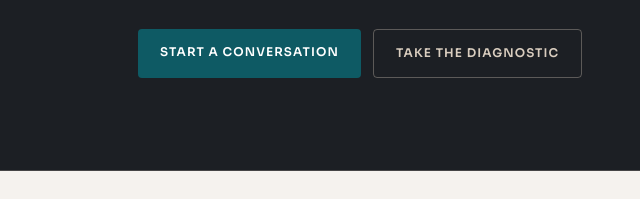
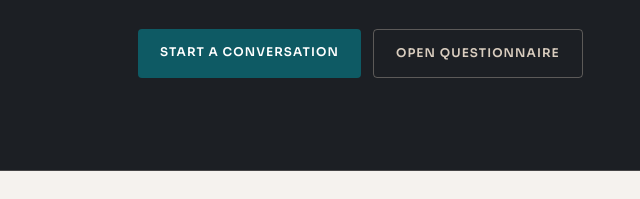
Before and after one commit to Br3nnie/corbelle-site, a website: page index.html in a window 1280 px wide. Shown: the part 754-953 px from the top of the page, 0-640 px from the left. Drawn offline with Linux system fonts and the light colour scheme.

Commit message:
Point homepage CTA to Process Pain Check

```diff
--- a/content/home.json
+++ b/content/home.json
@@ -7,7 +7,7 @@
     "hero.title": "When you are making a decision that really matters, who do you speak to?",
     "hero.subtitle2": "Not coaching. Not consulting. Partnership.",
     "hero.primaryCta": "Start a conversation",
-    "hero.secondaryCta": "Take the diagnostic",
+    "hero.secondaryCta": "Open Questionnaire",
     "problem.eyebrow": "The Problem",
     "problem.intro": "There’s a kind of pressure that doesn’t get talked about much.",
     "problem.copy1": "You’re leading an organisation of fifty, a hundred, or two hundred people. A vendor has sent you a major proposal, an investor is asking about your AI strategy. The decisions are significant. The spend is real. Your political capital is at risk.",
--- a/index.html
+++ b/index.html
@@ -34,7 +34,7 @@
       <p class="s-hero-sub" data-copy="hero.subtitle2">Not coaching. Not consulting. Partnership.</p>
       <div class="s-btns">
         <a class="s-btn" href="https://cal.com/brennie/30min" target="_blank" rel="noopener" data-copy="hero.primaryCta">Start a conversation</a>
-        <a class="s-btn s-btn-ghost" href="/costofinaction" data-copy="hero.secondaryCta">Take the diagnostic</a>
+        <a class="s-btn s-btn-ghost" href="/check" data-copy="hero.secondaryCta">Open Questionnaire</a>
       </div>
     </div>
     <figure class="s-hero-photo">
```
